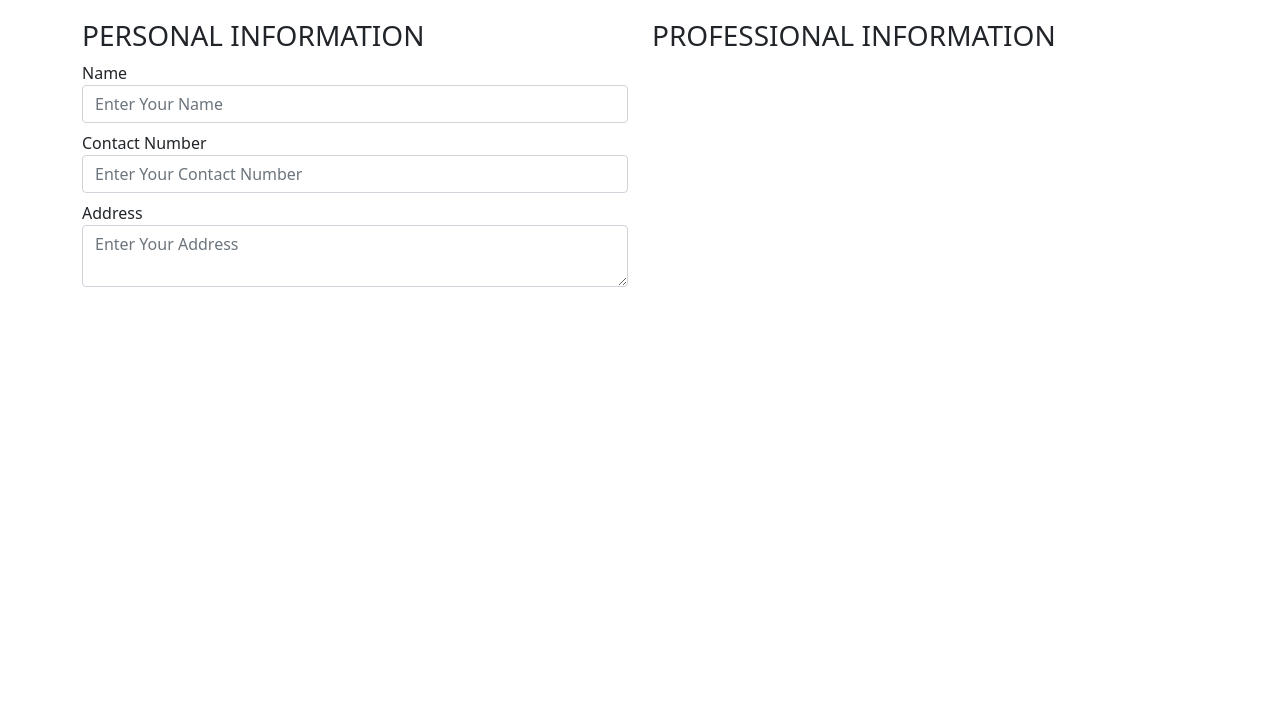
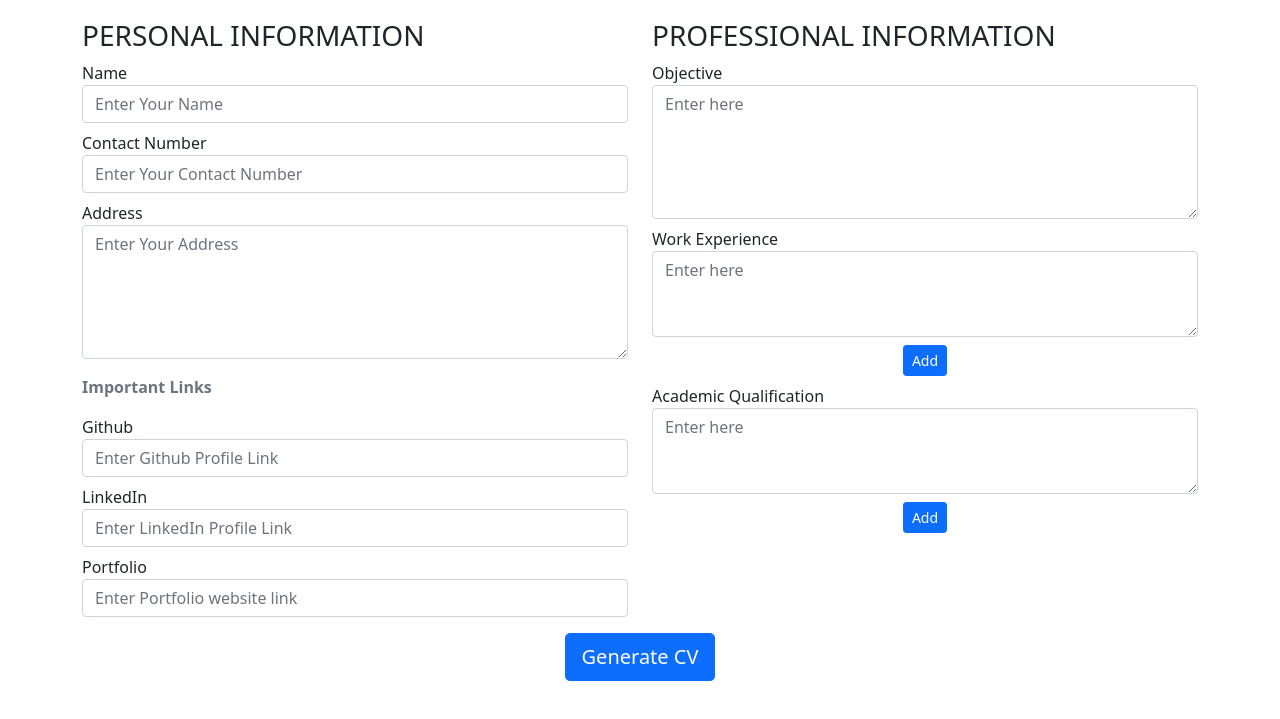
Before and after one commit to gsharan12/Resume-Generator, a plain HTML site: page index.html in a window 1280 px wide. Shown: the part 77-796 px from the top of the page. Drawn offline with nearby package versions, Linux system fonts and the light colour scheme.

Commit message:
Added Fields and Buttons

```diff
--- a/index.html
+++ b/index.html
@@ -43,12 +43,42 @@
                 <div class="form-group mt-2">
                     <label for="contactField">Address</label>
                     <textarea
+                    rows="5"
                     id="contactField"
                     placeholder="Enter Your Address"
                     class="form-control"
-                    row="5"
                     ></textarea>
-                    </div>
+                </div>
+
+                <p class="text-secondary my-3"> <b> Important Links</b></p>
+
+                <div class="form-group mt-2">
+                    <label for="githubfield">Github</label>
+                    <input
+                    type="text"
+                    id="githubfield"
+                    placeholder="Enter Github Profile Link"
+                    class="form-control">
+                </div>
+
+                <div class="form-group mt-2">
+                    <label for="linkedinfield">LinkedIn</label>
+                    <input
+                    type="text"
+                    id="linkedinield"
+                    placeholder="Enter LinkedIn Profile Link"
+                    class="form-control">
+                </div>
+
+                <div class="form-group mt-2">
+                    <label for="portfoliofield">Portfolio</label>
+                    <input
+                    type="text"
+                    id="portfoliofield"
+                    placeholder="Enter Portfolio website link"
+                    class="form-control">
+                </div>
+
 
 
 
@@ -56,10 +86,53 @@
 
             <div class="col-md-6">
                 <h3>PROFESSIONAL INFORMATION</h3>
+
+                <div class="form-group mt-2">
+                    <label for="">Objective</label>
+                    <textarea
+                    rows="5"
+                    placeholder="Enter here"
+                    class="form-control"
+                    ></textarea>
+                </div>
+
+                <div class="form-group mt-2" id="we">
+                    <label for="">Work Experience</label>
+                    <textarea
+                    rows="3"
+                    placeholder="Enter here"
+                    class="form-control weField"
+                    ></textarea>
+
+
+                    <div class="container text-center mt-2" id="weAddButton">
+                        <button onclick="addNewWEField()" class="btn btn-primary btn-sm">Add</button>
+                    </div>
+
+                </div>
+
+                <div class="form-group mt-2" id="aq">
+                    <label for="">Academic Qualification</label>
+                    <textarea
+                    rows="3"
+                    placeholder="Enter here"
+                    class="form-control qeField"
+                    ></textarea>
+
+                    <div class="container text-center mt-2" id=aqAddButton>
+                        <button onclick="addNewAQField()" class="btn btn-primary btn-sm">Add</button>
+                    </div>
+
+                </div>
+
+
             </div>
 
         </div>
 
+        <div class="container text-center mt-3">
+             <button class="btn btn-primary btn-lg">Generate CV</button>
+        </div>
 
 
 
--- a/script.js
+++ b/script.js
@@ -0,0 +1,32 @@
+
+function addNewWEField()
+{
+    let newNode=document.createElement("textarea");
+    newNode.classList.add("form-control");
+    newNode.classList.add("weField");
+    newNode.classList.add("mt-2");
+    newNode.setAttribute("rows", 3);
+    newNode.setAttribute("placeholder","Enter here");
+
+    let weOb=document.getElementById("we");
+    let weAddButtonOb=document.getElementById("weAddButton");
+
+    weOb.insertBefore(newNode, weAddButtonOb);
+
+}
+
+
+function addNewAQField()
+{
+    let newNode=document.createElement("textarea");
+    newNode.classList.add("form-control");
+    newNode.classList.add("aqField");
+    newNode.classList.add("mt-2");
+    newNode.setAttribute("rows", 3);
+    newNode.setAttribute("placeholder","Enter here");
+
+    let aqOb=document.getElementById("aq");
+    let aqAddButtonOb=document.getElementById("aqAddButton");
+
+    aqOb.insertBefore(newNode, aqAddButtonOb);
+}
```
